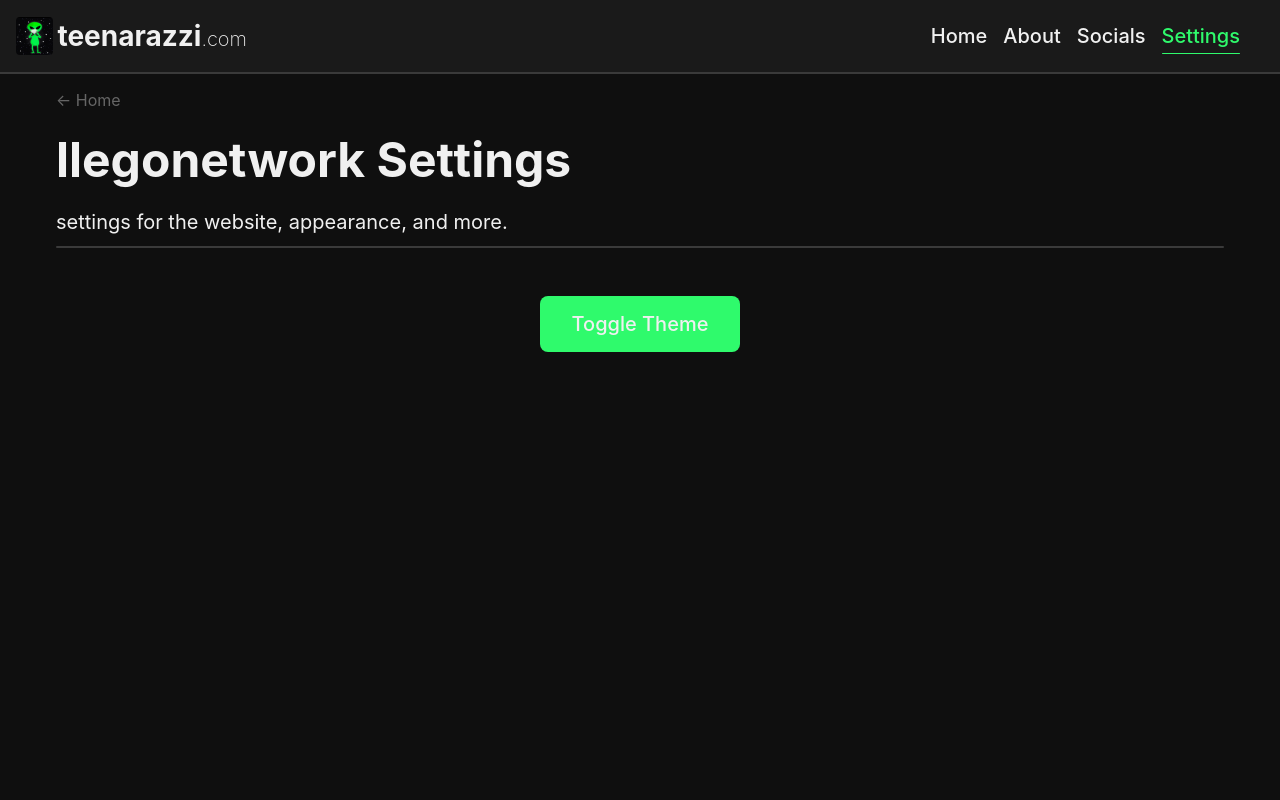
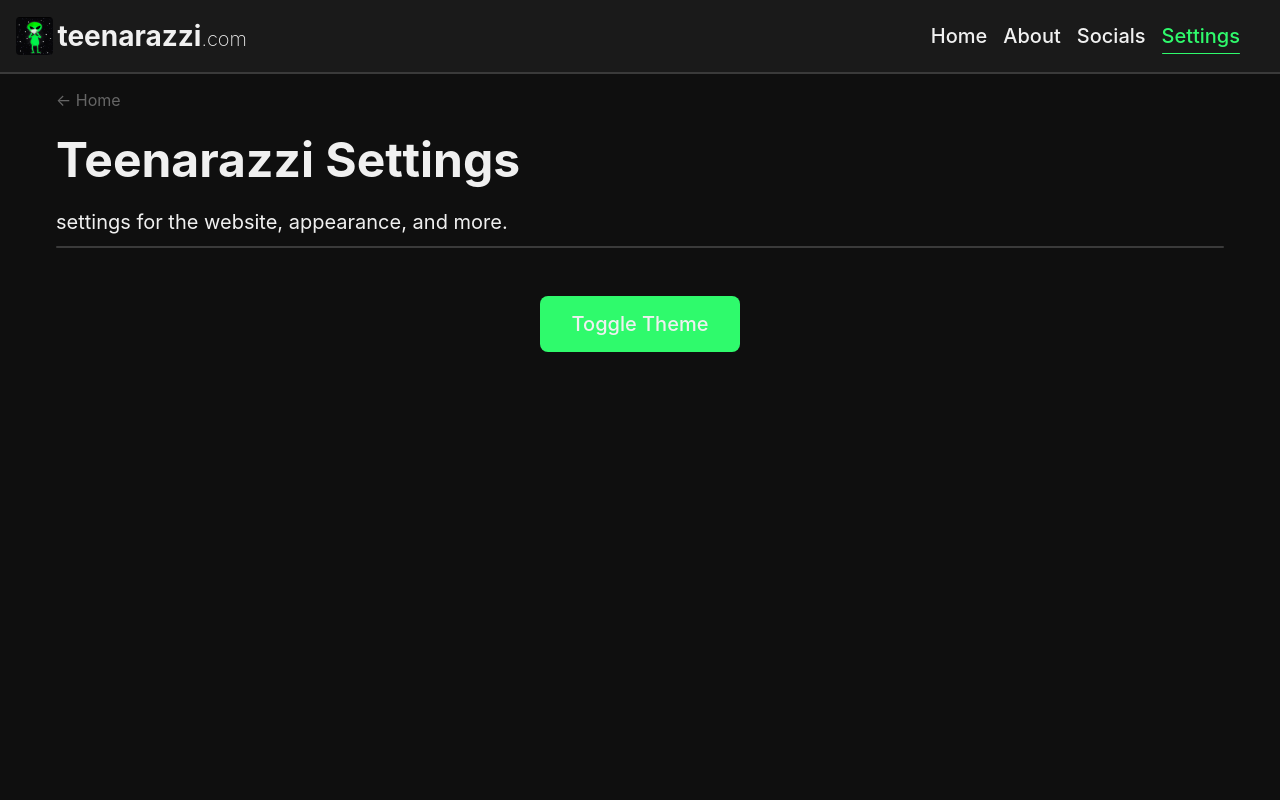
Before and after one commit to LegoLandon7/teenarazziSite, a React (Vite) app in the folder frontend/: page /settings in a window 1280 px wide. Shown: the top 800 px of the page. Built offline with nearby package versions, Linux system fonts and the light colour scheme.

Commit message:
updated llegonetwork to teenarazzi

```diff
--- a/frontend/src/pages/Settings.tsx
+++ b/frontend/src/pages/Settings.tsx
@@ -10,7 +10,7 @@ export default function Settings() {
     return (
         <>
             <SiteHeader
-                head="llegonetwork Settings"
+                head="Teenarazzi Settings"
                 subhead="settings for the website, appearance, and more."
                 align="left"
                 backLabel="Home"
```
